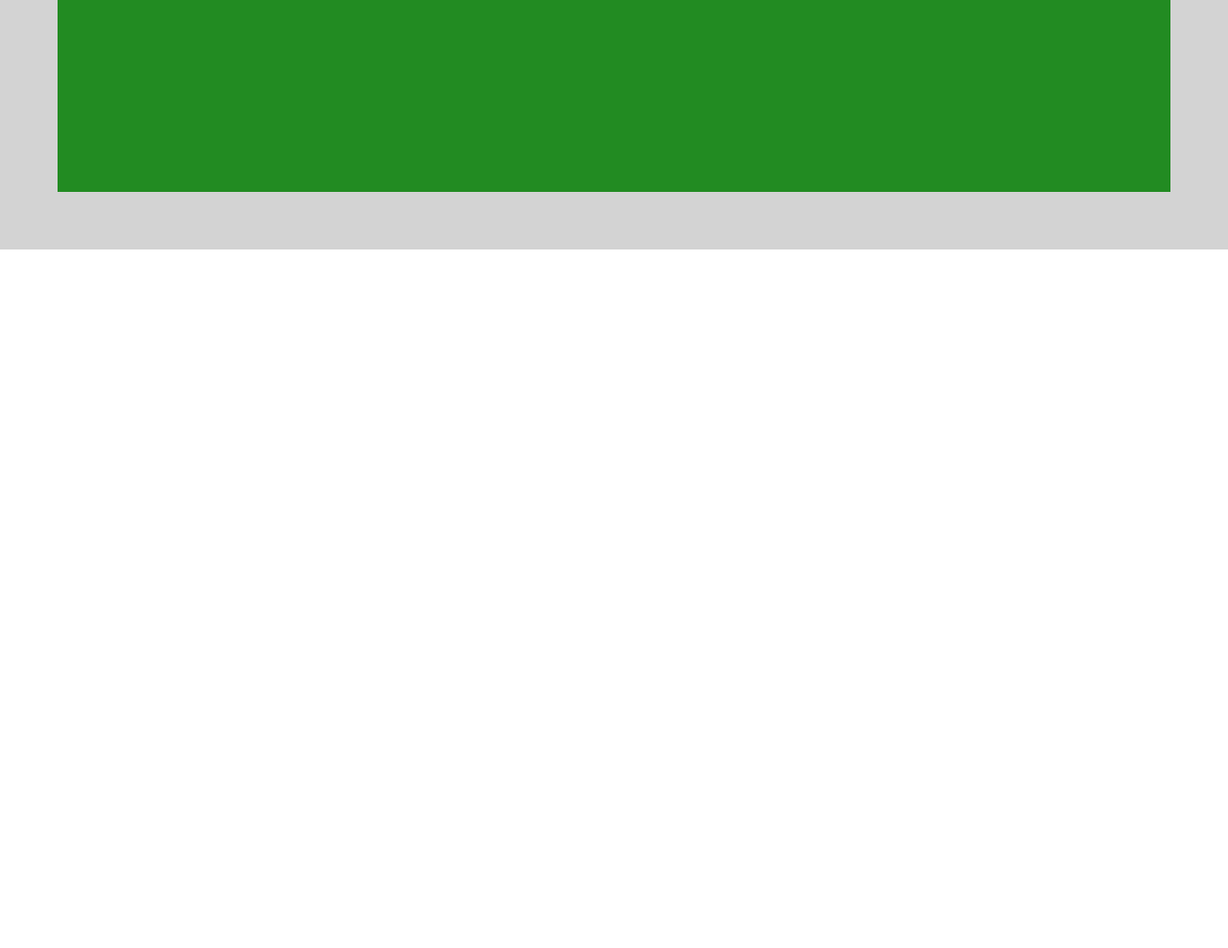
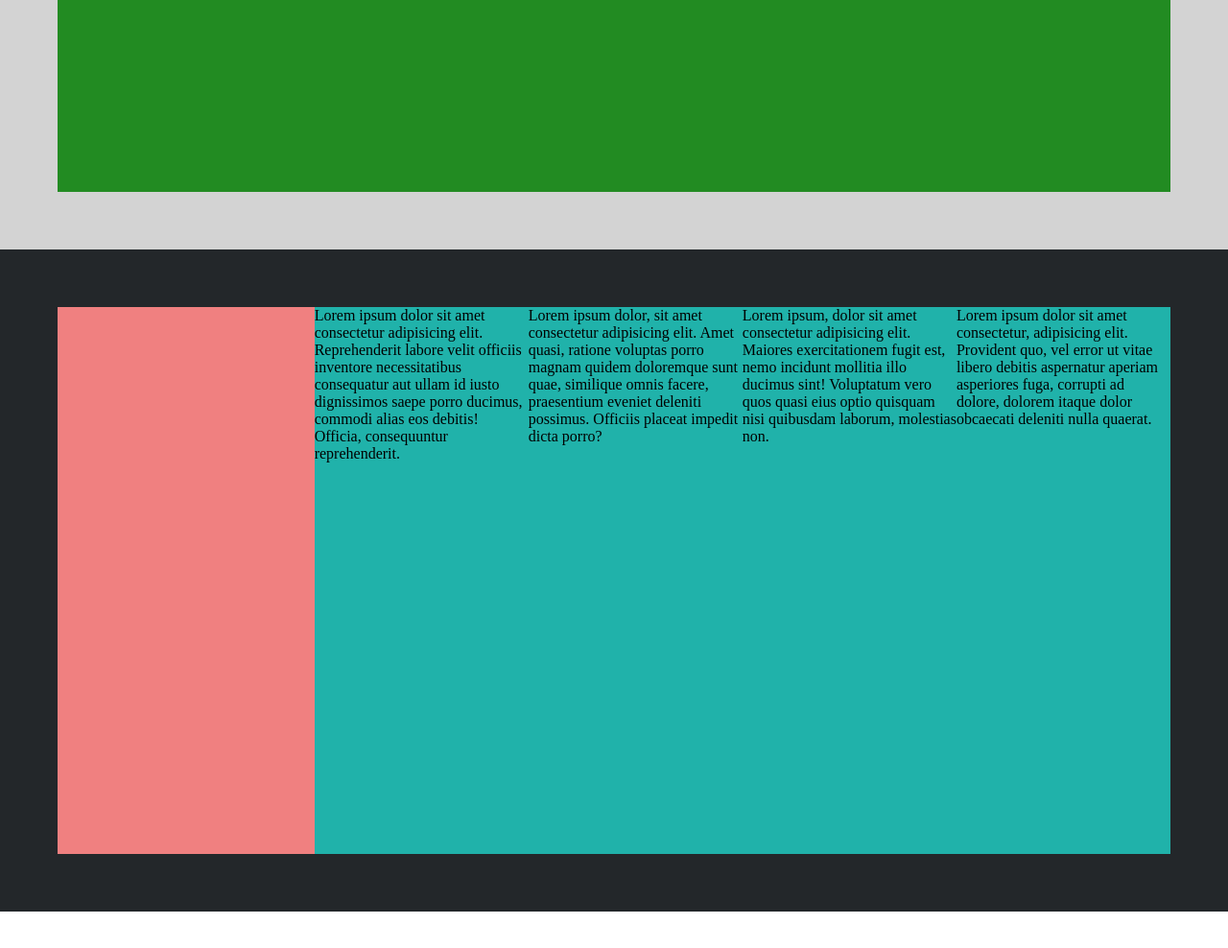
Before and after one commit to AngeloCatarozzolo/htmlcss-struttura-discord, a plain HTML site: page index.html in a window 1280 px wide. Shown: the part 3202-4190 px from the top of the page at 96% size. Before the commit the page ends 3502 px from the top, so only its background shows below. Drawn offline with Linux system fonts and the light colour scheme.

Commit message:
Quarta sezione

```diff
--- a/css/style.css
+++ b/css/style.css
@@ -23,6 +23,9 @@
     max-width: 1200px;
     margin: auto;
 }
+.container-row{
+    flex-direction: row;
+}
 /*----------
     HEADER
 ----------*/
@@ -47,6 +50,9 @@ section{
 .section2{
     background-color: #d3d3d3;
 }
+.section3{
+    background-color: #23272a;
+}
 .row1{
     display: flex;
     padding: 20px;
@@ -59,6 +65,11 @@ section{
     display: flex;
     padding: 20px;
     background-color: #d3d3d3;
+}
+.row4{
+    display: flex;
+    padding: 20px;
+    background-color: #23272a;
 }
 .col-pink{
     width: 100%;
@@ -80,6 +91,23 @@ section{
     height: 1000px;
     background-color: #228b22;
 }
+.coll-small2{
+    width: 30%;
+    height: 570px;
+    background-color: #f08080;
+}
+.coll-big2{
+    width: 100%;
+    height: 570px;
+    background-color: #20b2aa;
+    display: flex;
+    flex-direction: row;
+}
+.box{
+    height: 570px;
+    width:  25%;
+    flex-direction: row;
+}
 /*----------
     FOOTER
 ----------*/
--- a/index.html
+++ b/index.html
@@ -60,6 +60,22 @@
                 </div>
         </section>
         <!-- /Terza Sezione-->
+
+        <!-- Quarta Sezione-->
+        <section class="section3">
+            <div class="container">
+                <div class="row4">
+                    <div class="coll-small2"></div>
+                    <div class="coll-big2">
+                        <div class="box">Lorem ipsum dolor sit amet consectetur adipisicing elit. Reprehenderit labore velit officiis inventore necessitatibus consequatur aut ullam id iusto dignissimos saepe porro ducimus, commodi alias eos debitis! Officia, consequuntur reprehenderit.</div>
+                        <div class="box">Lorem ipsum dolor, sit amet consectetur adipisicing elit. Amet quasi, ratione voluptas porro magnam quidem doloremque sunt quae, similique omnis facere, praesentium eveniet deleniti possimus. Officiis placeat impedit dicta porro?</div>
+                        <div class="box">Lorem ipsum, dolor sit amet consectetur adipisicing elit. Maiores exercitationem fugit est, nemo incidunt mollitia illo ducimus sint! Voluptatum vero quos quasi eius optio quisquam nisi quibusdam laborum, molestias non.</div>
+                        <div class="box">Lorem ipsum dolor sit amet consectetur, adipisicing elit. Provident quo, vel error ut vitae libero debitis aspernatur aperiam asperiores fuga, corrupti ad dolore, dolorem itaque dolor obcaecati deleniti nulla quaerat.</div>
+                    </div>
+                </div>
+            </div>
+        </section>
+        <!-- /Quarta Sezione-->
     </main>
     <footer></footer>
 
```
